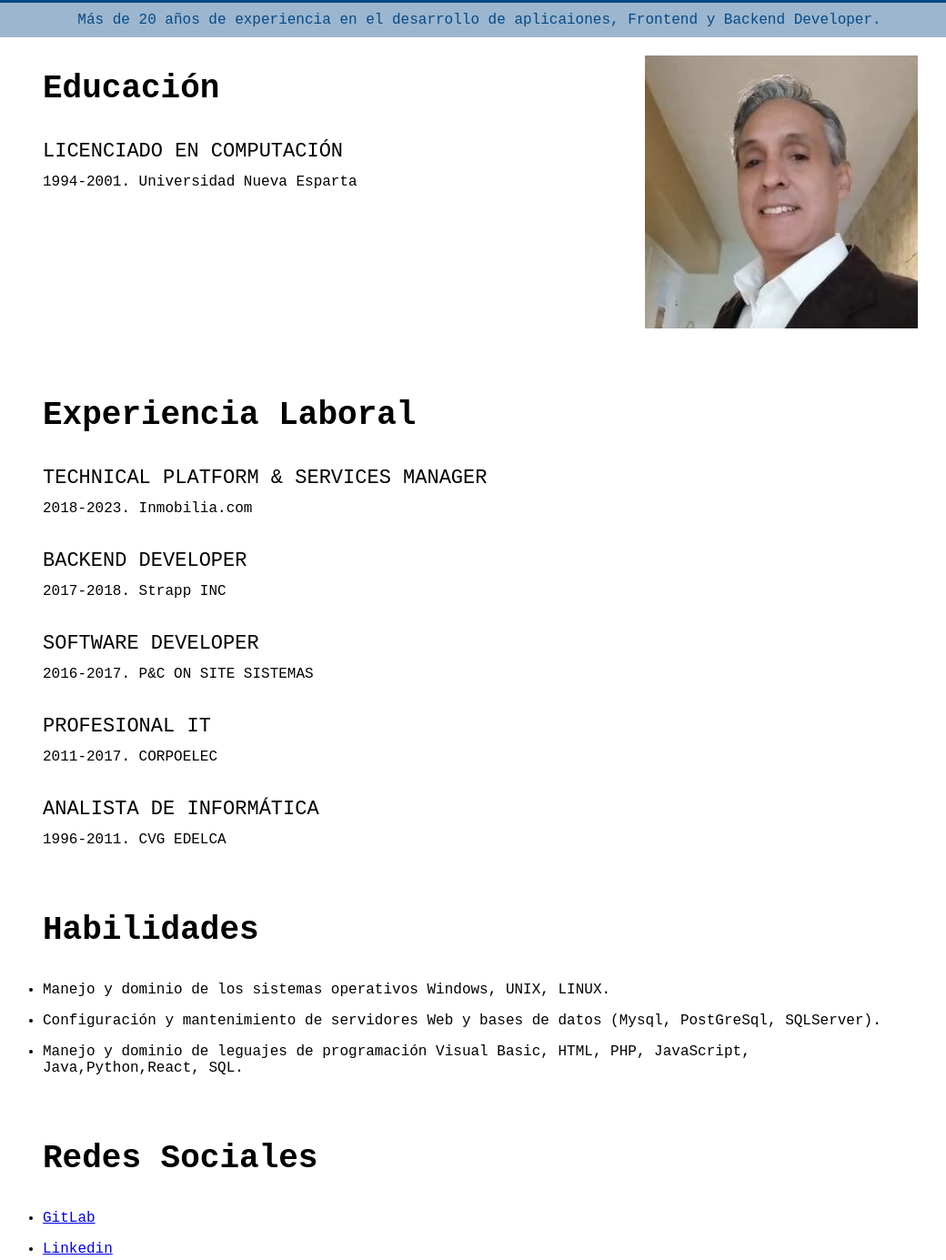
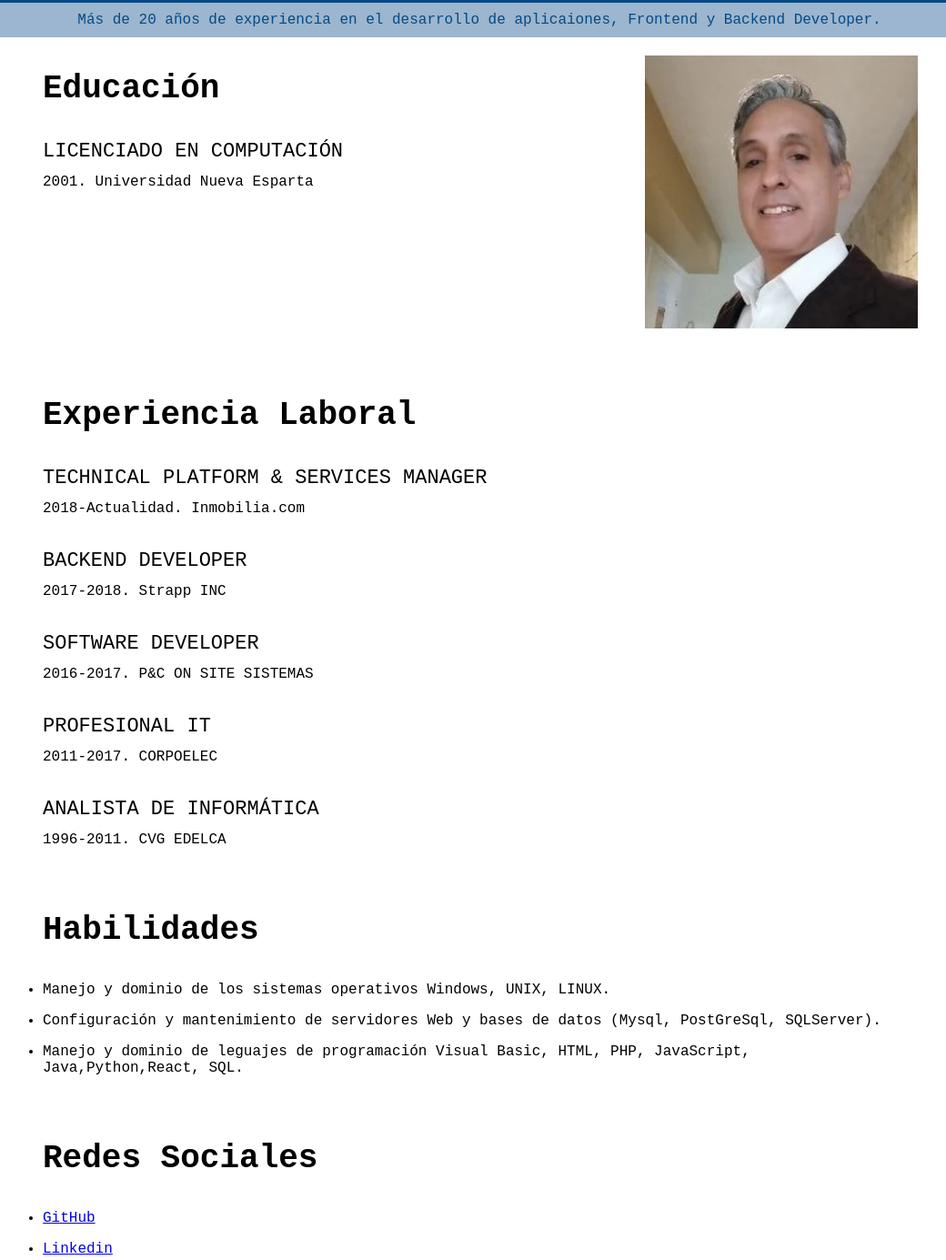
Before and after one commit to pjlopezE/pjlopeze.github.com, a plain HTML site: page cv/index.html in a window 1280 px wide. Shown: the part 109-1494 px from the top of the page at 91% size, without its empty margins (113-1153 px from the left). Drawn offline with Linux system fonts and the light colour scheme.

Commit message:
Modificada informacion en html basico

```diff
--- a/cv/index.html
+++ b/cv/index.html
@@ -21,7 +21,7 @@
                         <div>
                             <dl>
                                 <dt style="font-size: 22px;text-transform: uppercase;margin-bottom:12px;margin-top: 36px ;">Licenciado en Computación</dt>
-                                <dd style="margin: 0;">1994-2001. Universidad Nueva Esparta</dd>
+                                <dd style="margin: 0;">2001. Universidad Nueva Esparta</dd>
                             </dl>
                         </div>
                     </div>
@@ -34,7 +34,7 @@
                     <div>
                         <dl>
                             <dt style="font-size: 22px;text-transform: uppercase;margin-bottom:12px;margin-top: 36px ;">Technical Platform & Services Manager</dt>
-                            <dd style="margin: 0;">2018-2023. Inmobilia.com</dd>
+                            <dd style="margin: 0;">2018-Actualidad. Inmobilia.com</dd>
                         </dl>
                         <dl>
                             <dt style="font-size: 22px;text-transform: uppercase;margin-bottom:12px;margin-top: 36px ;">Backend Developer</dt>
@@ -73,7 +73,7 @@
                     <h3 style="font-size: 36px;font-weight: 700;">Redes Sociales</h3>
                     <ul style="margin-top: 16px;padding: 0px;">
                         <li style="margin-top: 16px;">
-                            <a href="https://gitlab.com/plopezE" target="_blank">GitLab</a>
+                            <a href="https://github.com/pjlopezE" target="_blank">GitHub</a>
                         </li>
                         <li style="margin-top: 16px;">
                             <a href="https://linkedin.com/in/pedro-josé-lópez-esteller-079a72125" target="_blank">Linkedin</a>
```
